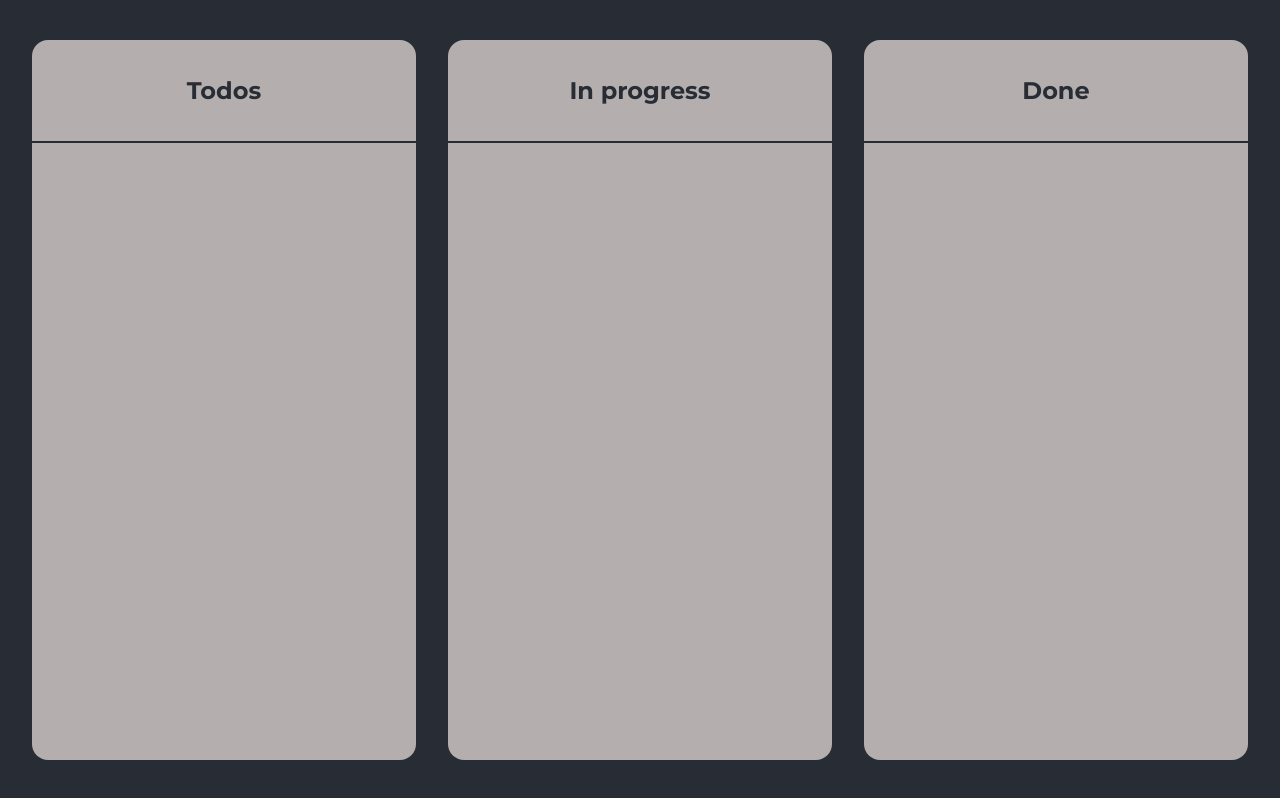
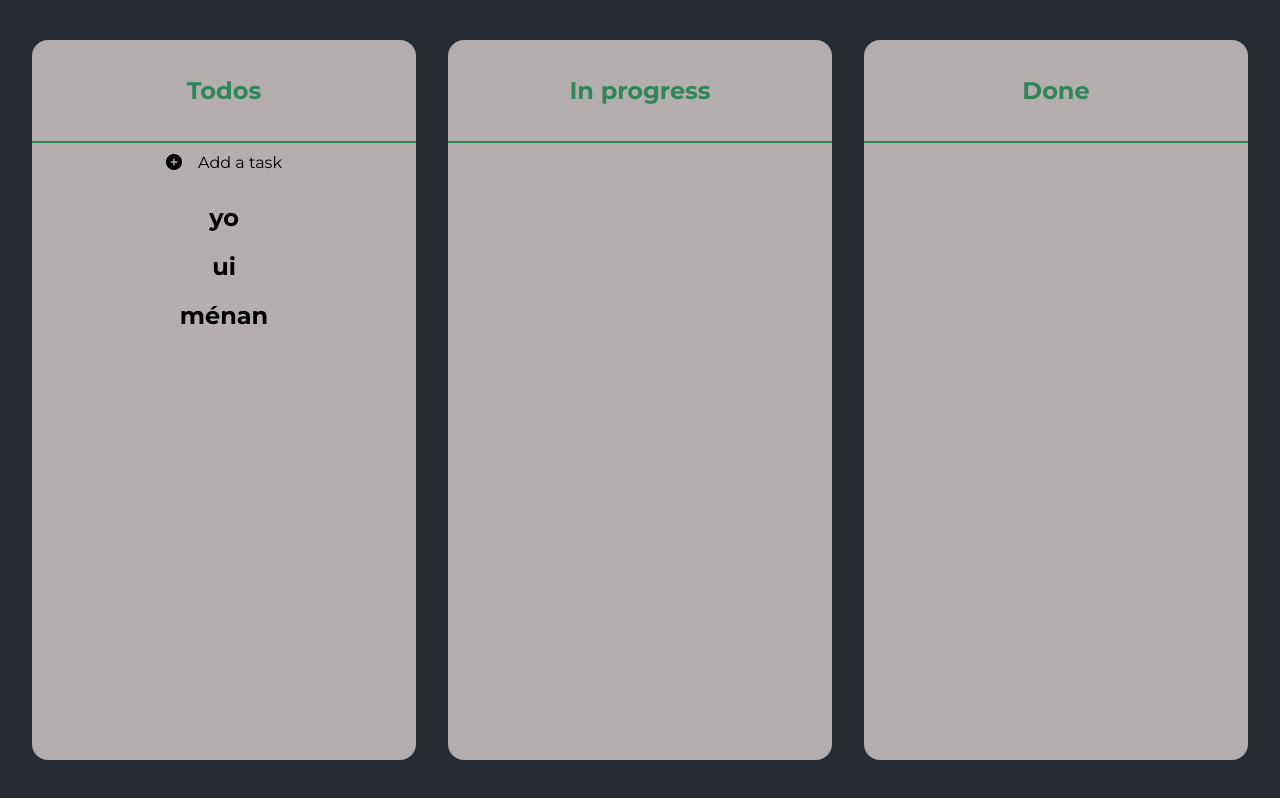
Before and after one commit to veflex/to_do_list, a React (Create React App) app: page / in a window 1280 px wide. Built offline with nearby package versions, Linux system fonts and the light colour scheme.

Commit message:
add icon that show the input to add a task in the todos list

```diff
--- a/public/index.html
+++ b/public/index.html
@@ -29,6 +29,11 @@
       href="https://fonts.googleapis.com/css?family=Montserrat:400,700&display=swap"
       rel="stylesheet"
     />
+    <!-- FONT AWESOME  -->
+    <script
+      src="https://kit.fontawesome.com/77c5211ae3.js"
+      crossorigin="anonymous"
+    ></script>
     <title>React App</title>
   </head>
   <body>
--- a/src/App.js
+++ b/src/App.js
@@ -1,27 +1,11 @@
 import React from "react";
 import "./App.scss";
+import Home from "./pages/home/home";
 
 function App() {
   return (
     <div className="App">
-      <section className="columns tasks">
-        <header>
-          <h2>Todos</h2>
-        </header>
-        <body></body>
-      </section>
-      <section className="columns progress">
-        <header>
-          <h2>In progress</h2>
-        </header>
-        <body></body>
-      </section>
-      <section className="columns done">
-        <header>
-          <h2>Done</h2>
-        </header>
-        <body></body>
-      </section>
+      <Home />
     </div>
   );
 }
--- a/src/App.scss
+++ b/src/App.scss
@@ -4,22 +4,7 @@
   font-family: "Montserrat", sans-serif;
   height: 100vh;
   display: flex;
+  flex-wrap: wrap;
   justify-content: space-evenly;
   align-items: center;
-
-  .columns {
-    width: 30%;
-    height: 90%;
-    background: rgb(180, 174, 174);
-    border-radius: 1em;
-
-    header {
-      padding: 1em;
-      border-bottom: 2px solid #282c34;
-      h2 {
-        font-size: 1.5em;
-        color: #282c34;
-      }
-    }
-  }
 }
--- /dev/null
+++ b/src/pages/home/home.jsx
@@ -0,0 +1,69 @@
+import React, { useState, useEffect } from "react";
+import "./home.scss";
+
+export default () => {
+  const [tasks, setTasks] = useState([]);
+  const [task, setTask] = useState("");
+  const [isInputShowing, setisInputShowing] = useState(false);
+  const addTask = newTask => {
+    setTasks(prevTasks => {
+      return [...prevTasks, task];
+    });
+  };
+  const showAddInput = () => {
+    setisInputShowing(true);
+  };
+
+  useEffect(() => {
+    const arr = ["yo", "ui", "ménan"];
+    setTasks(prevTasks => {
+      return [...prevTasks, ...arr];
+    });
+  }, []);
+  return (
+    <>
+      <section className="columns tasks">
+        <header>
+          <h2>Todos</h2>
+        </header>
+        <div className="body">
+          {isInputShowing ? (
+            <div className="add">
+              <input
+                type="text"
+                onChange={e => {
+                  setTask(e.target.value);
+                }}
+              />
+              <button onClick={addTask}>Add Task</button>
+            </div>
+          ) : (
+            <div className="add" onClick={showAddInput}>
+              <i className="fas fa-plus-circle"></i>
+              <span>Add a task</span>
+            </div>
+          )}
+          {tasks ? (
+            tasks.map((elem, i) => {
+              return <h1 key={i}>{elem}</h1>;
+            })
+          ) : (
+            <></>
+          )}
+        </div>
+      </section>
+      <section className="columns progress">
+        <header>
+          <h2>In progress</h2>
+        </header>
+        <div className="body"></div>
+      </section>
+      <section className="columns done">
+        <header>
+          <h2>Done</h2>
+        </header>
+        <div className="body"></div>
+      </section>
+    </>
+  );
+};
--- /dev/null
+++ b/src/pages/home/home.scss
@@ -0,0 +1,30 @@
+.columns {
+  width: 30%;
+  height: 90%;
+  background: rgb(180, 174, 174);
+  border-radius: 1em;
+  min-width: 320px;
+
+  header {
+    padding: 1em;
+    border-bottom: 2px solid #2e865a;
+    h2 {
+      font-size: 1.5em;
+      color: #2e865a;
+    }
+  }
+  .body {
+    .add {
+      cursor: pointer;
+      height: 40px;
+      line-height: 40px;
+      i {
+        margin-right: 1em;
+      }
+      &:hover {
+        background: #2e865a;
+        color: white;
+      }
+    }
+  }
+}
```
